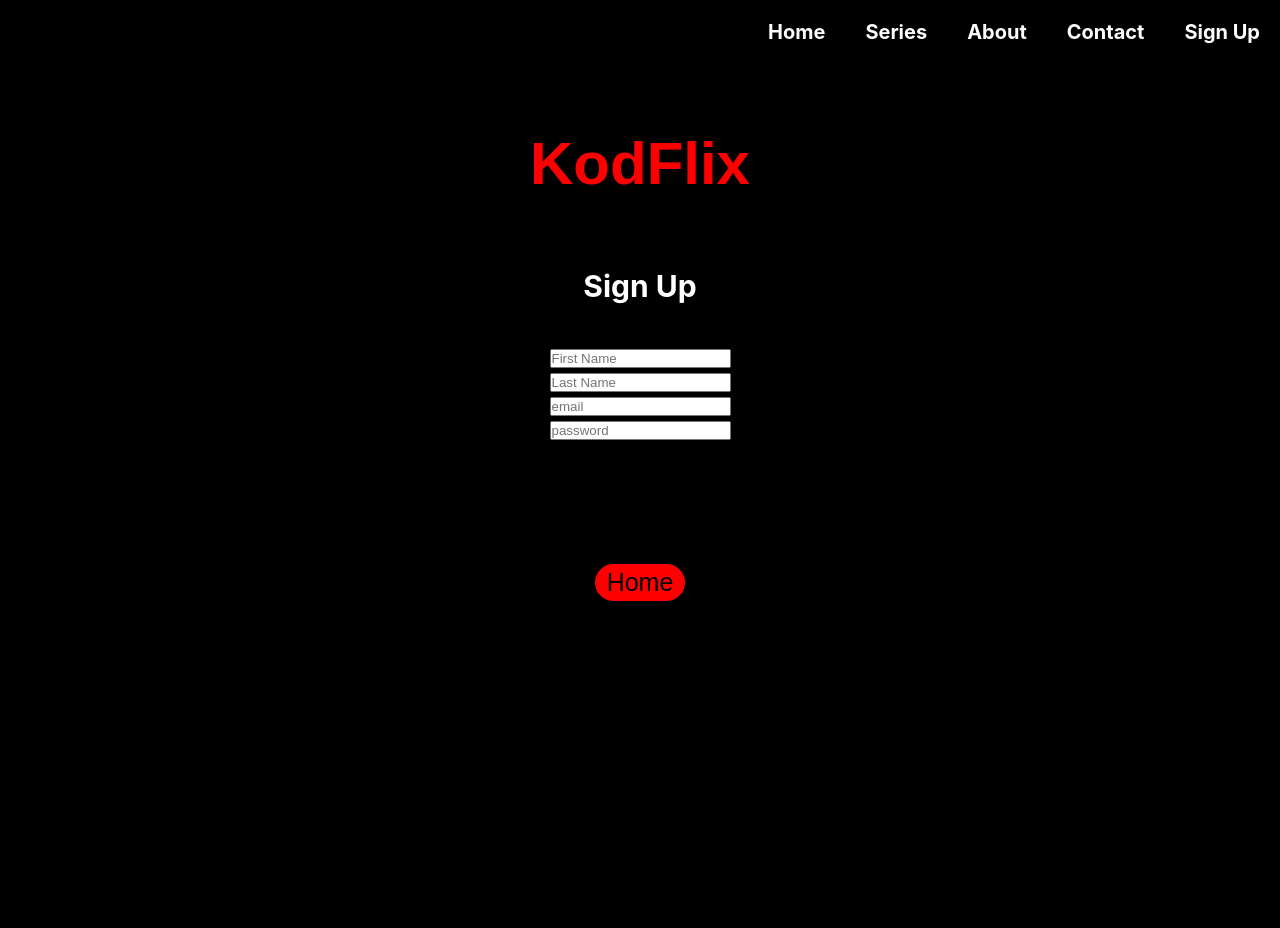
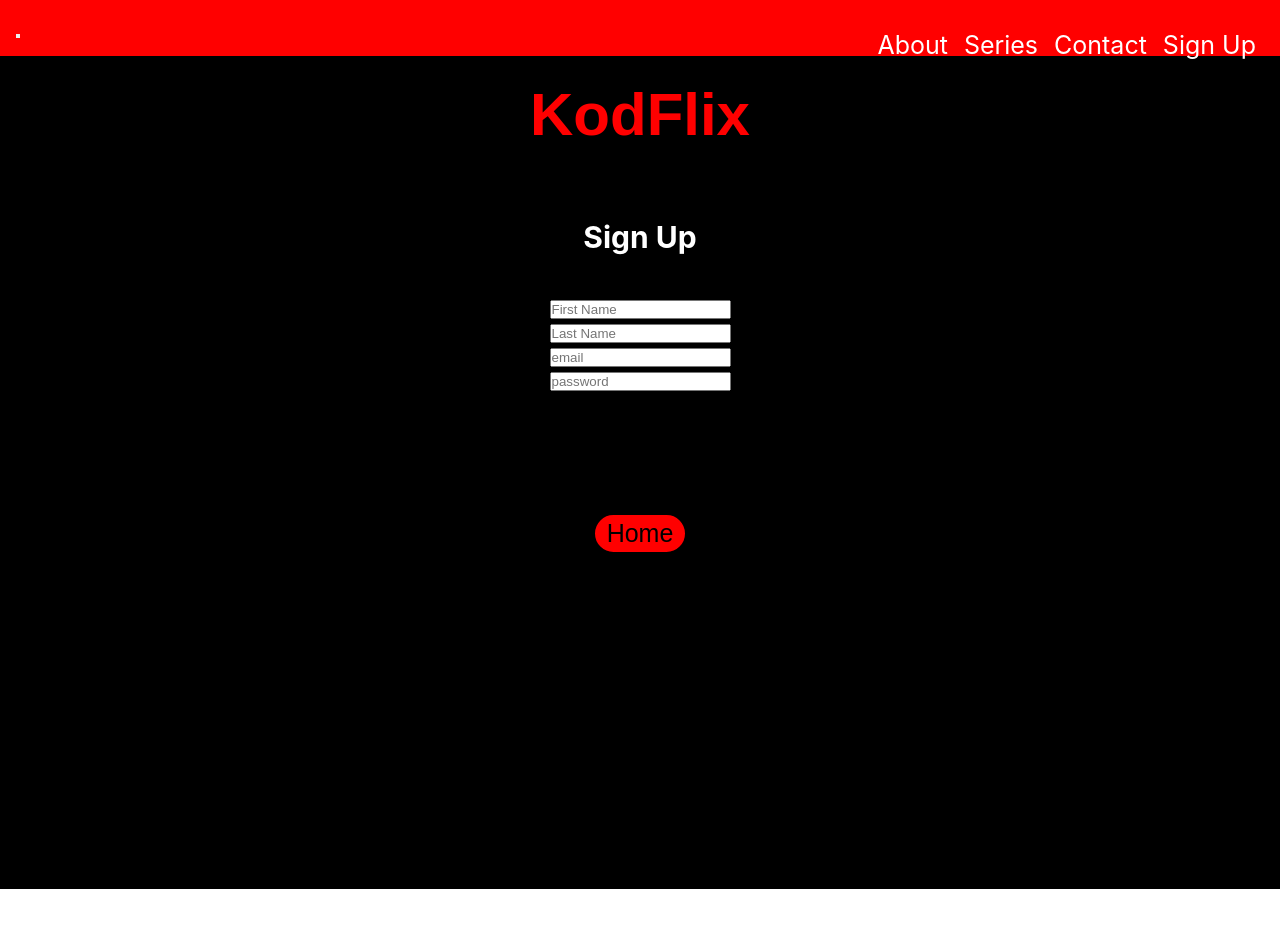
Before and after one commit to Viki-Robles/netflix-clone-react, a React (Create React App) app: page /signup in a window 1280 px wide. Shown: the top 928 px of the page. After the commit the page ends 889 px from the top, so only its background shows below. Built offline with nearby package versions, Linux system fonts and the light colour scheme.

Commit message:
MenuButton new changes

```diff
--- /dev/null
+++ b/src/SideDrawer/DrawerToggleButton.css
@@ -0,0 +1,5 @@
+.tooggle-button {
+    height:48px;
+    width:36px;
+
+}
--- /dev/null
+++ b/src/SideDrawer/DrawerToggleButton.js
@@ -0,0 +1,14 @@
+import React from 'react';
+import './DrawerToggleButton.css';
+
+export default function DrawerToggleButton() {
+    return (
+        <div>
+            <button className="toogle_button">
+                <div className="toogle_button_line"></div>
+                <div className="toogle_button_line"></div>
+                <div className="toogle_button_line"></div>
+            </button>
+        </div>
+    );
+}
--- /dev/null
+++ b/src/ToolBar/ToolBar.css
@@ -0,0 +1,36 @@
+
+
+.toolbar {
+    position:fixed;
+    width:100%;
+    background-color:red;
+    height:56px;
+    top:0;
+    left:0;
+}
+
+.toolbar_navigation {
+    display:flex;
+    align-items: center;
+    padding:0 1rem;
+
+}
+
+.toolbar_navigation-items ul {
+    list-style: none;
+    margin:0;
+    padding:0;
+    display:flex;
+
+}
+
+.toolbar_navigation-items li {
+    padding: 0 0.5rem;
+    font-size:25px;
+
+
+}
+
+.spacer {
+    flex:1;
+}
--- /dev/null
+++ b/src/ToolBar/ToolBar.js
@@ -0,0 +1,27 @@
+import React from 'react';
+import './ToolBar.css';
+import '../SideDrawer/DrawerToggleButton'
+import DrawerToggleButton from '../SideDrawer/DrawerToggleButton';
+
+export default function ToolBar() {
+    return (
+        <div>
+            <header className="toolbar">
+                <nav className="toolbar_navigation">
+                    <div>
+                        <DrawerToggleButton/>
+                    </div>
+                    <div className="spacer"></div>
+                    <div className="toolbar_navigation-items">
+                        <ul>
+                            <li><br/>About</li>
+                            <li><br/>Series</li>
+                            <li><br/>Contact</li>
+                            <li><br/>Sign Up</li>
+                        </ul>
+                    </div>
+                </nav>
+            </header>
+        </div>
+    );
+}
--- a/src/frontend/App.css
+++ b/src/frontend/App.css
@@ -22,7 +22,7 @@ h1 {
   font-size: 60px;
   text-align: center;
   justify-content: center;
-  padding-top:60px;
+  padding-top:80px;
   vertical-align: middle;
   cursor: pointer;
 
@@ -144,11 +144,9 @@ margin-bottom:30px;
     cursor: pointer;
 
 
-
   }
 
   h1 {display: inline-block;}
 
 
-
 }
--- a/src/frontend/App.js
+++ b/src/frontend/App.js
@@ -10,6 +10,7 @@ import Play from './Play/Play';
 import Footer from './Footer/footer';
 import ScrollToTop from './scrollmenu/scrollmenu';
 import SignUp from './signup/signup';
+import ToolBar from '../ToolBar/ToolBar';
 
 class App extends Component {
   render(props) {
@@ -17,10 +18,10 @@ class App extends Component {
       <Router>
         <ScrollToTop />
         <div className="App">
-          <Menu />
-          <div className="header">
+          <ToolBar/>
+
             <h1>KodFlix</h1>
-          </div>
+
           <div>
             <div>
               <Switch>
--- a/src/frontend/Details/Details.js
+++ b/src/frontend/Details/Details.js
@@ -54,9 +54,6 @@ export default class Details extends React.Component {
           </div>
           </div>
 
-
-
-
       );
     }
   }
--- a/src/frontend/Menu/Menu.css
+++ b/src/frontend/Menu/Menu.css
@@ -12,7 +12,6 @@
 .Menu-link .contact {
     color:white;
 }
-
 
 .Menu-links a {
     color:white;
@@ -40,7 +39,6 @@
 
 }
 
-
 .Menu-links.is-expanded {
     /*right: 0;*/
     transform: translateX(100%);
@@ -52,7 +50,6 @@
    padding:20px;
 
 }
-
 
 .MenuButton {
     position:relative;
@@ -74,7 +71,6 @@
 
 /*Desktop Version*/
 
-
 @media(min-width:900px) {
 
     .Menu-links {
@@ -83,7 +79,6 @@
 
 
 }
-
 
 @media(min-width: 600px) {
 
@@ -118,34 +113,8 @@
     .MenuButton {
         display: none;
         justify-content: right;
-        background-color: red;
-
 
 
     }
 
-.Menu-link:hover {
-    /*background-color:red;*/
-    border-radius:10px;
-
-
 }
-
-.Menu-link:active {
-    color:black;
-    font-size:150%;
-}
-
-/*
-.Menu-links a {
-    color:white;
-    text-decoration: none;
-
-}
-
-.Menu-link .contact {
-    scroll-behavior: smooth;
-}
-*/
-
-}
```
Also changed, not shown: src/frontend/Menu/Menu.js (+14 -2 lines), src/SideDrawer/SideDrawer.js (added).
